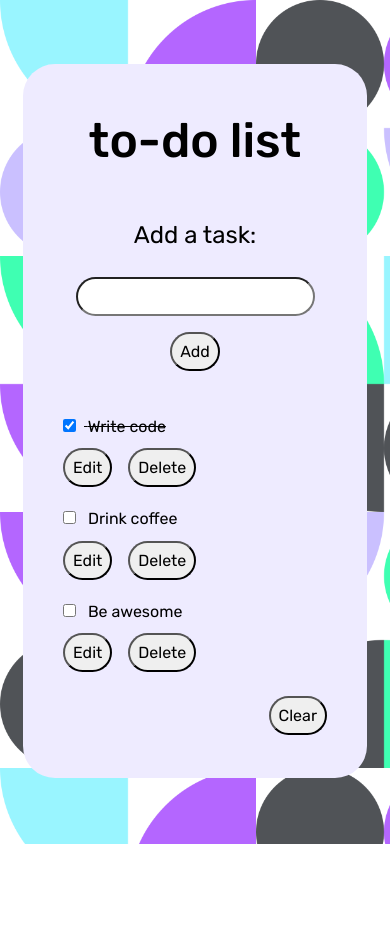
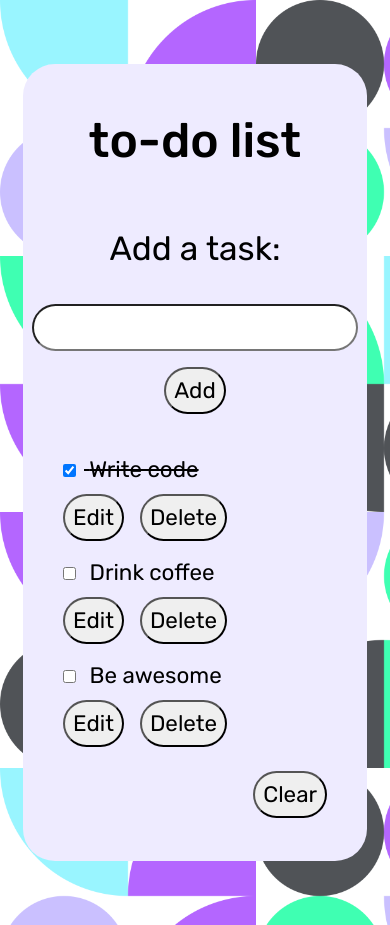
Before and after one commit to hermit-cait/todo, a React (Create React App) app: page / in a window 390 px wide. Before the commit the page ends 844 px from the top, so only its background shows below. Built offline with nearby package versions, Linux system fonts and the light colour scheme.

Commit message:
Commit 24/26/23 9pm - fixed layout responsiveness

```diff
--- a/src/components/Form.js
+++ b/src/components/Form.js
@@ -26,11 +26,9 @@ function Form(props) {
 
   return (
     <form className="todo-form" onSubmit={handleSubmit}>
-        <h2 className="label-wrapper">
-          <label htmlFor="new-todo-input" className="new-todo-input">
-            Add a task:
-          </label>
-        </h2>
+        <label htmlFor="new-todo-input" className="new-todo-input">
+          <h2>Add a task:</h2>
+        </label>
         <div className="input-wrapper">
           <input
             type="text"
--- a/src/index.css
+++ b/src/index.css
@@ -24,11 +24,8 @@ h1::selection,
 h2::selection,
 label::selection,
 input::selection,
+button::selection,
 span::selection {
-  background-color: #3fffb2;
-}
-
-.checkbox {
   background-color: #3fffb2;
 }
 
@@ -42,9 +39,10 @@ h2 {
 }
 
 input,
+label,
 button,
 ::placeholder {
-  font-size: 1rem;
+  font-size: 1.4rem;
 }
 
 li {
@@ -56,7 +54,12 @@ li {
 }
 
 .todo-name {
-  line-height: 1.7rem;
+  line-height: 2rem;
+}
+
+input:focus,
+button:focus {
+  outline: 4px solid #8400ff;
 }
 
 .visually-hidden {
@@ -120,7 +123,7 @@ ul {
 }
 
 .checkbox-wrapper {
-  width: fit-content;
+  width: auto;
 }
 
 .btn-group-view {
@@ -157,6 +160,10 @@ input.todo-text {
     align-items: center;
   }
 
+  .checkbox-wrapper {
+    width: clamp(50%, calc(90% - 9rem), 60%);
+  }
+
   .clearButton {
     justify-content: center;
     margin-inline-end: 0;
```
